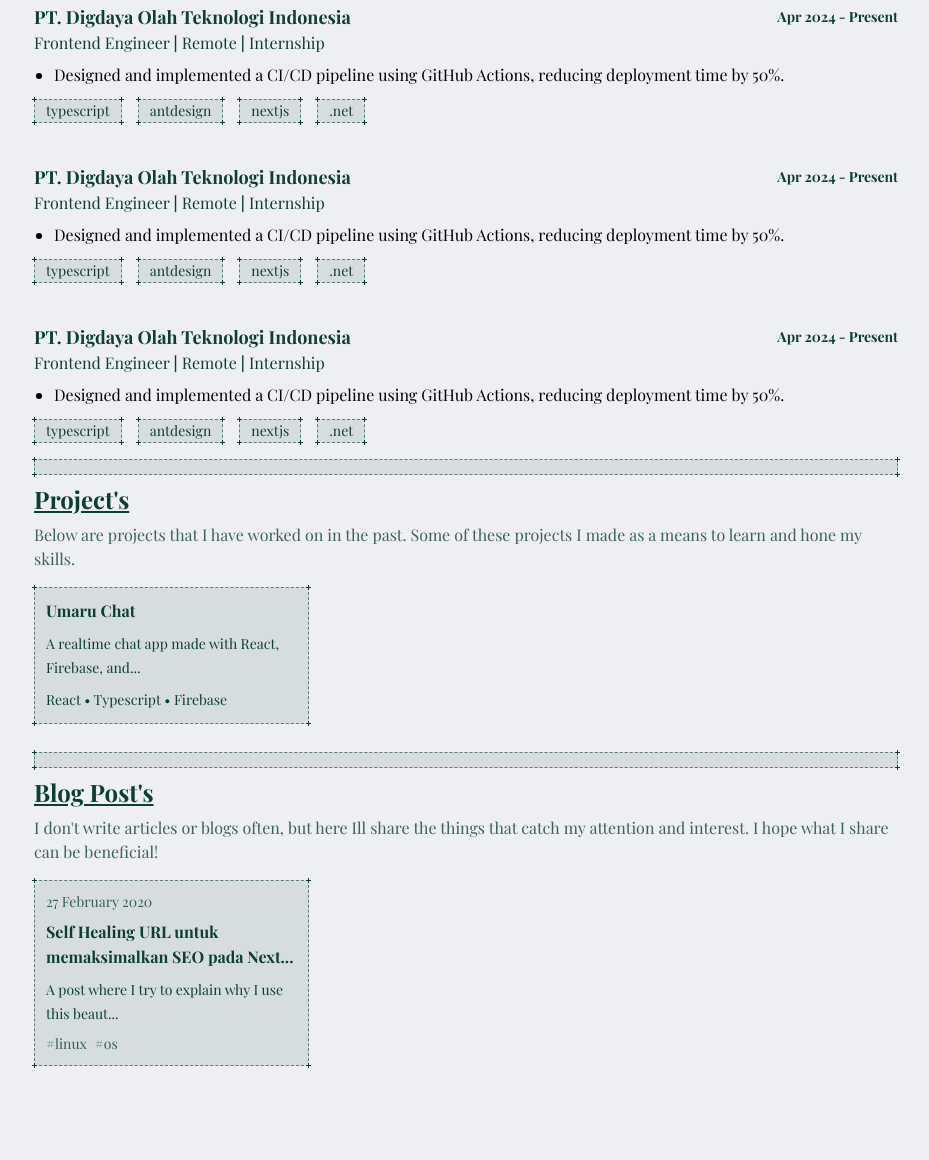
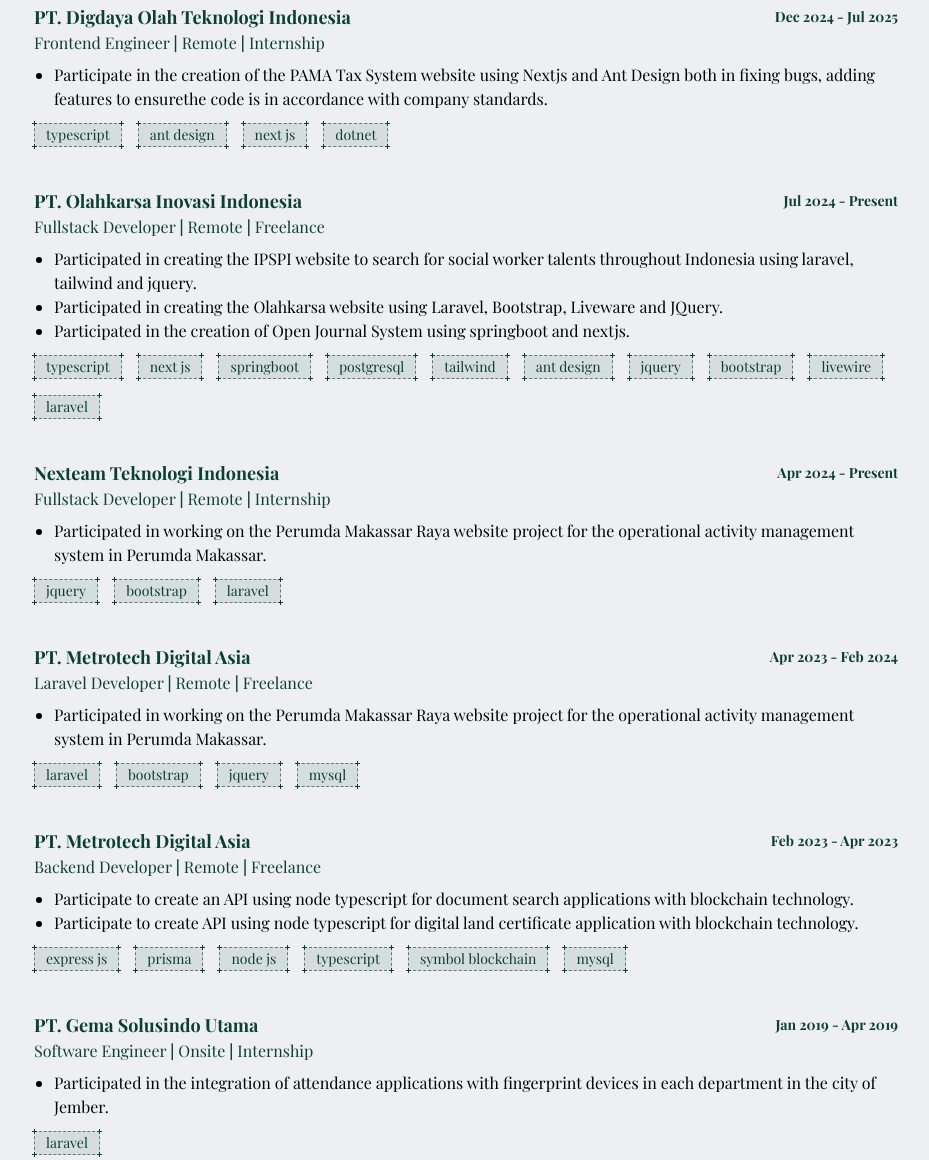
Before and after one commit to dikhiachmaddani/dikhiachmaddani-lite, an Astro site: page / in a window 1280 px wide. Shown: the part 277-1437 px from the top of the page, without its empty margins (174-1103 px from the left). Before the commit the page ends 1407 px from the top, so only its background shows below. Built offline with nearby package versions, Linux system fonts and the light colour scheme; Astro itself is replaced by a stand-in of ours; a web font is replaced by a local one; what @iconify/tailwind4 would draw is missing.

Commit message:
feat(content): add content experience

```diff
--- a/src/common/data/work-experiences.ts
+++ b/src/common/data/work-experiences.ts
@@ -6,47 +6,102 @@
         position: "Frontend Engineer",
         type: "remote",
         time: "internship",
-        period: [new Date(2024, 3), null],
+        period: [new Date(2024, 11), new Date(2025, 6)],
         details: [
-            "Designed and implemented a CI/CD pipeline using GitHub Actions, reducing deployment time by 50%.",
+            "Participate in the creation of the PAMA Tax System website using Nextjs and Ant Design both in fixing bugs, adding features to ensurethe code is in accordance with company standards.",
         ],
         technologies: [
             "typescript",
-            "antdesign",
-            "nextjs",
-            ".net",
+            "ant design",
+            "next js",
+            "dotnet"
         ],
     },
     {
-        company: "PT. Digdaya Olah Teknologi Indonesia",
-        position: "Frontend Engineer",
+        company: "PT. Olahkarsa Inovasi Indonesia",
+        position: "Fullstack Developer",
+        type: "remote",
+        time: "freelance",
+        period: [new Date(2024, 6), null],
+        details: [
+            "Participated in creating the IPSPI website to search for social worker talents throughout Indonesia using laravel, tailwind and jquery.",
+            "Participated in creating the Olahkarsa website using Laravel, Bootstrap, Liveware and JQuery.",
+            "Participated in the creation of Open Journal System using springboot and nextjs.",
+        ],
+        technologies: [
+            "typescript",
+            "next js",
+            "springboot",
+            "postgresql",
+            "tailwind",
+            "ant design",
+            "jquery",
+            "bootstrap",
+            "livewire",
+            "laravel"
+        ],
+    },
+    {
+        company: "Nexteam Teknologi Indonesia",
+        position: "Fullstack Developer",
         type: "remote",
         time: "internship",
         period: [new Date(2024, 3), null],
         details: [
-            "Designed and implemented a CI/CD pipeline using GitHub Actions, reducing deployment time by 50%.",
+            "Participated in working on the Perumda Makassar Raya website project for the operational activity management system in Perumda Makassar.",
         ],
         technologies: [
-            "typescript",
-            "antdesign",
-            "nextjs",
-            ".net",
+            "jquery",
+            "bootstrap",
+            "laravel"
         ],
     },
     {
-        company: "PT. Digdaya Olah Teknologi Indonesia",
-        position: "Frontend Engineer",
+        company: "PT. Metrotech Digital Asia",
+        position: "Laravel Developer",
         type: "remote",
-        time: "internship",
-        period: [new Date(2024, 3), null],
+        time: "freelance",
+        period: [new Date(2023, 3), new Date(2024, 1)],
         details: [
-            "Designed and implemented a CI/CD pipeline using GitHub Actions, reducing deployment time by 50%.",
+            "Participated in working on the Perumda Makassar Raya website project for the operational activity management system in Perumda Makassar.",
         ],
         technologies: [
+            "laravel",
+            "bootstrap",
+            "jquery",
+            "mysql"
+        ],
+    },
+    {
+        company: "PT. Metrotech Digital Asia",
+        position: "Backend Developer",
+        type: "remote",
+        time: "freelance",
+        period: [new Date(2023, 1), new Date(2023, 3)],
+        details: [
+            "Participate to create an API using node typescript for document search applications with blockchain technology.",
+            "Participate to create API using node typescript for digital land certificate application with blockchain technology.",
+        ],
+        technologies: [
+            "express js",
+            "prisma",
+            "node js",
             "typescript",
-            "antdesign",
-            "nextjs",
-            ".net",
+            "symbol blockchain",
+            "mysql"
+        ],
+    },
+    {
+        company: "PT. Gema Solusindo Utama",
+        position: "Software Engineer",
+        type: "onsite",
+        time: "internship",
+        period: [new Date(2018, 12), new Date(2019, 3)],
+        details: [
+            "Participated in the integration of attendance applications with fingerprint devices in each department in the city of Jember."
+        ],
+        technologies: [
+            "laravel"
         ],
     },
 ];
--- a/src/components/card/WorkExperienceCard.astro
+++ b/src/components/card/WorkExperienceCard.astro
@@ -43,7 +43,7 @@
             ))
         }
     </ul>
-    <div class="flex items-center gap-4 mt-3">
+    <div class="flex items-center flex-wrap gap-4 mt-3">
         {
             experience.technologies.map((technology, index) => (
                 <div class="group relative px-3 text-sm/6 text-[#0C3F33]">
```
